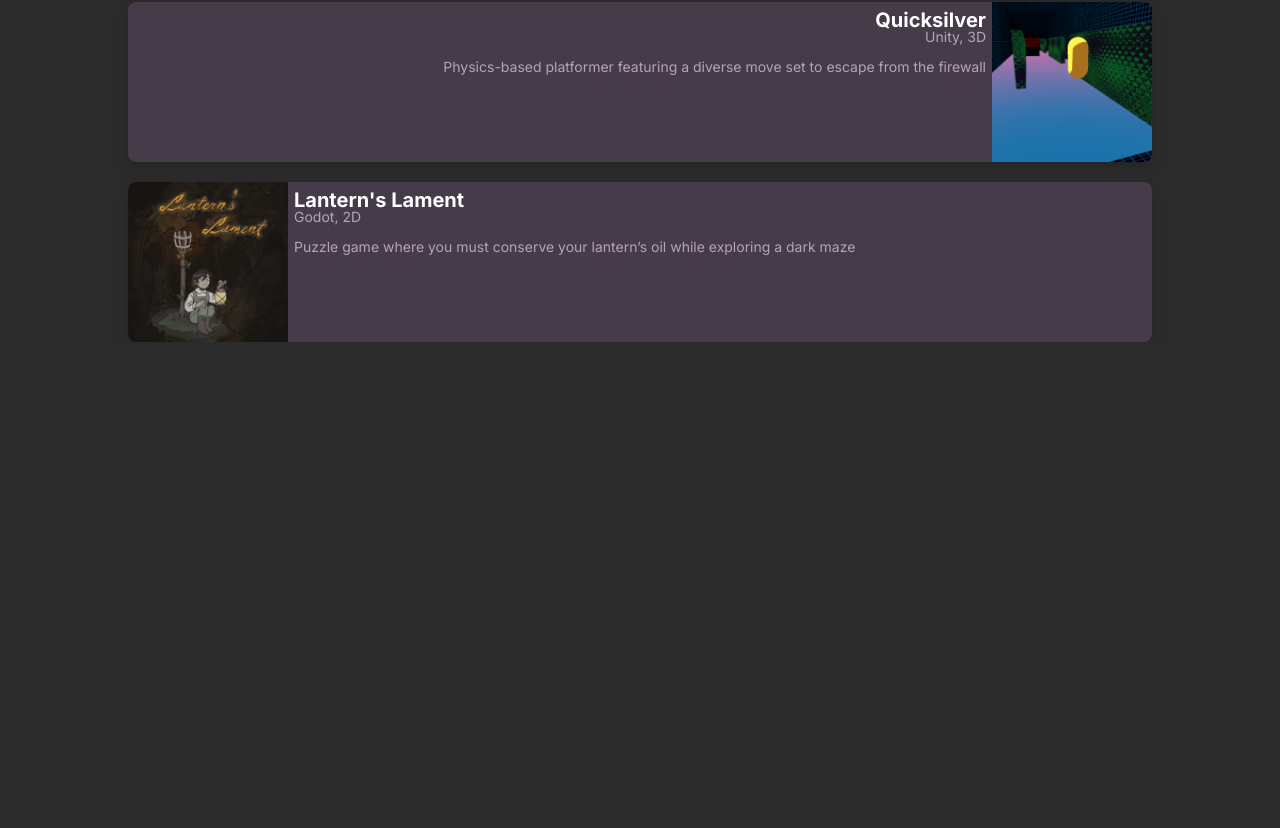
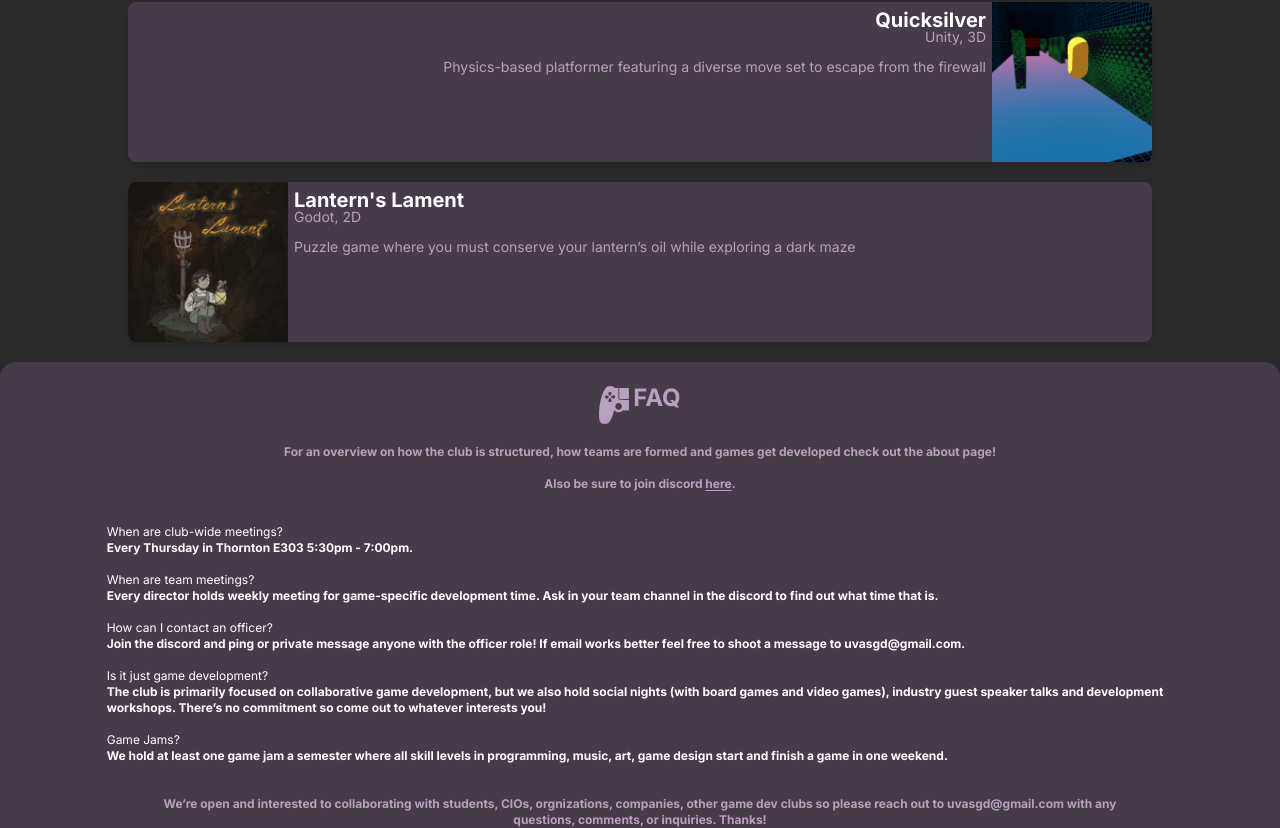
Before and after one commit to SGDatUVA/sgdatuva.github.io, a Next.js app: page / in a window 1280 px wide. Shown: the part 555-1383 px from the top of the page. Before the commit the page ends 897 px from the top, so only its background shows below. Built offline with nearby package versions, Linux system fonts and the light colour scheme.

Commit message:
Added FAQ section

```diff
--- /dev/null
+++ b/src/app/components/faq.js
@@ -0,0 +1,10 @@
+const FAQ = ({ question, answer}) => {
+  return (
+    <div className="w-5/6">
+      <p>{question}</p>
+      <p className="font-bold">{answer}</p>
+    </div>
+  );
+};
+
+export default FAQ;
--- a/src/app/components/section-header.js
+++ b/src/app/components/section-header.js
@@ -1,8 +1,8 @@
 import Image from "next/image";
 
-const SectionHeader = ({ text }) => {
+const SectionHeader = ({ text, className="" }) => {
   return (
-    <div className="my-5 flex justify-center align-center space-x-1">
+    <div className={"my-5 flex justify-center align-center space-x-1 " + className}>
       <Image
         className="pt-1"
         src="/sgd-controller.svg"
--- a/src/app/page.js
+++ b/src/app/page.js
@@ -1,7 +1,9 @@
+import FAQ from './components/faq';
 import Gamecard from './components/gamecard';
 import Navbar from './components/navbar';
 import SectionHeader from './components/section-header';
 import Image from 'next/image';
+import Link from 'next/link'
 
 const games = [{
     name: "Fae:Star",
@@ -26,13 +28,14 @@ const games = [{
     dimension: "2D",
     description: "Puzzle game where you must conserve your lantern’s oil while exploring a dark maze",
     url: "https://kedrickfudala.itch.io/lanterns-lament"
-  }
-]
+  }]
 
 export default function Home() {
   return (
     <main>
       <Navbar/>
+
+      {/* Hero */}
       <div className="h-48 relative flex justify-center">
         <div className="absolute inset-0 -z-10 h-full blur-sm brightness-50	">
             <Image
@@ -58,12 +61,34 @@ export default function Home() {
         </div>
 
       </div>
+
       <SectionHeader text="Fall 2023 Games"/>
       <div className='flex flex-col items-center space-y-5'>
         <Gamecard gameInfo={games[0]}/>
         <Gamecard gameInfo={games[1]} flipped={true}/>
         <Gamecard gameInfo={games[2]}/>
       </div>
+
+      <div className='bg-background-alt rounded-t-2xl'>
+        <SectionHeader text="FAQ" className="pt-5"/>
+        <div className='flex flex-col items-center space-y-4 text-xs'>
+          <p className='w-3/4 text-primary text-center font-bold'>
+            For an overview on how the club is structured, how teams are formed and games get developed check out the about page!
+          </p>
+          <p className='w-3/4 pb-4 text-primary text-center font-bold'>
+            Also be sure to join discord <Link href="" className='underline underline-offset-2'>here</Link>.
+          </p>
+          <FAQ question={"When are club-wide meetings?"} answer={"Every Thursday in Thornton E303 5:30pm - 7:00pm."}/>
+          <FAQ question={"When are team meetings?"} answer={"Every director holds weekly meeting for game-specific development time. Ask in your team channel in the discord to find out what time that is."}/>
+          <FAQ question={"How can I contact an officer?"} answer={"Join the discord and ping or private message anyone with the officer role! If email works better feel free to shoot a message to uvasgd@gmail.com."}/>
+          <FAQ question={"Is it just game development?"} answer={"The club is primarily focused on collaborative game development, but we also hold social nights (with board games and video games), industry guest speaker talks and development workshops. There’s no commitment so come out to whatever interests you!"}/>
+          <FAQ question={"Game Jams?"} answer={"We hold at least one game jam a semester where all skill levels in programming, music, art, game design start and finish a game in one weekend."}/>
+          <p className='w-3/4 pt-4 text-primary text-center font-bold'>We’re open and interested to collaborating with students, CIOs, orgnizations, companies, other game dev clubs so please reach out to  uvasgd@gmail.com with any questions, comments, or inquiries. Thanks!</p>
+        </div>
+
+
+      </div>
+
     </main>
   );
 }
```
